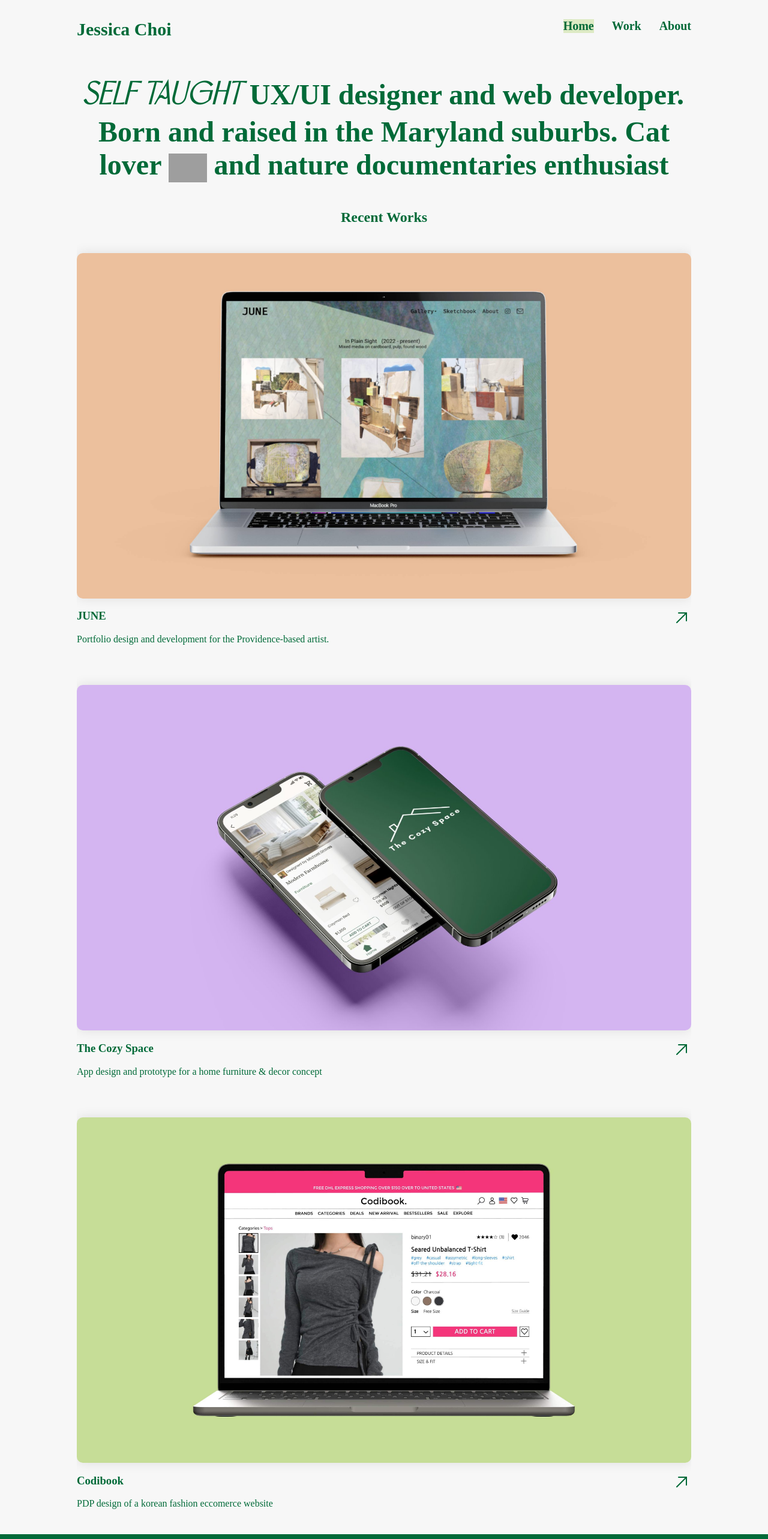
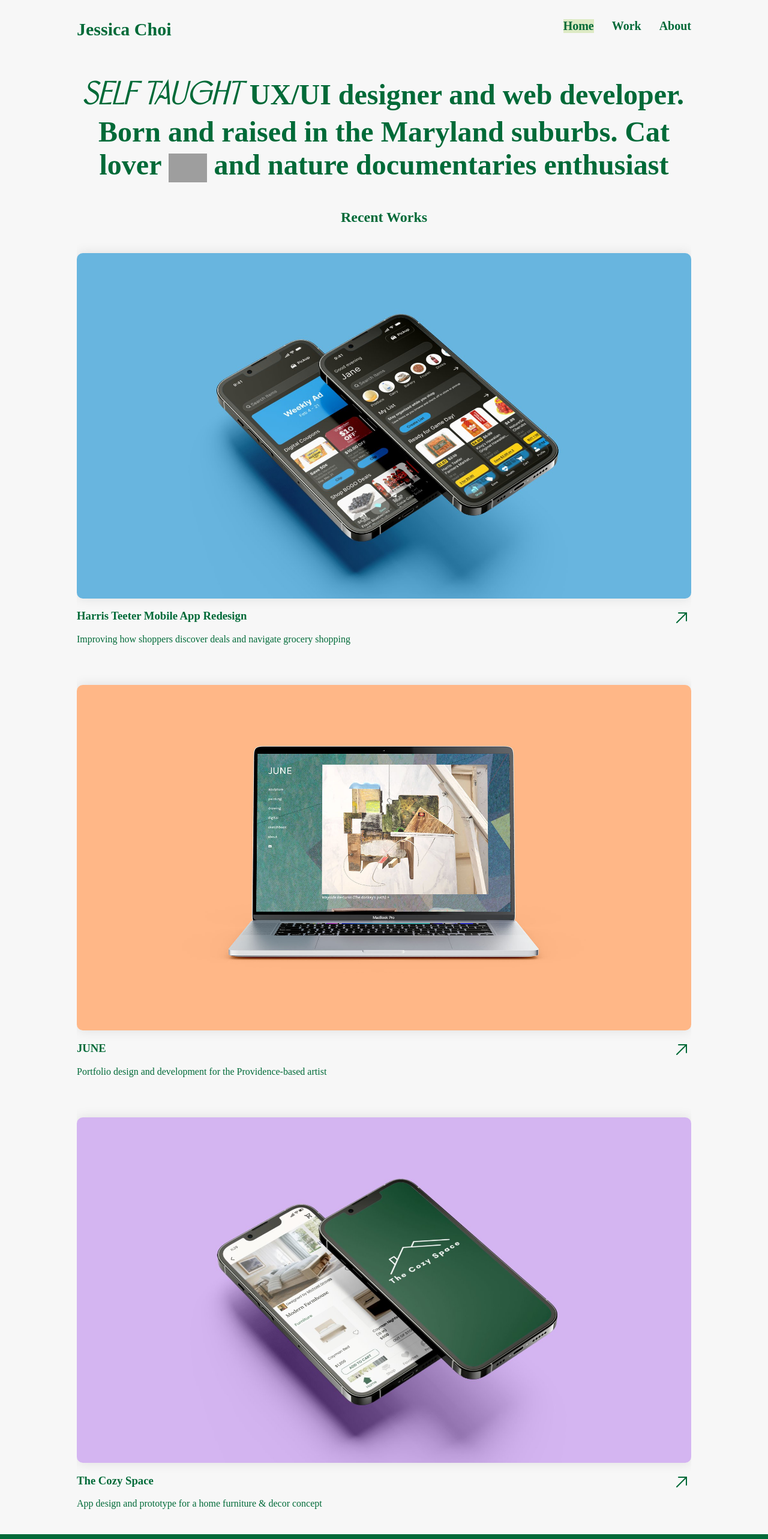
Before and after one commit to hey-youngaa/new-portfolio, a React (Create React App) app: page / in a window 1280 px wide. Shown: the top 2566 px of the page at 60% size. Built offline with nearby package versions, Linux system fonts and the light colour scheme; grey boxes are pictures that could not be loaded; a web font is replaced by a local one.

Commit message:
fixed harris teeter card

```diff
--- a/src/pages/home/Home.jsx
+++ b/src/pages/home/Home.jsx
@@ -1,10 +1,10 @@
 import React from 'react'
 import './home.css'
 import choco from '../../assets/images/choco.png'
-import june from '../../assets/images/juneWork.jpg'
+import june from '../../assets/images/juneWork.jpeg'
 import { Link } from 'react-router-dom'
 import homeCover from '../../assets/images/homeDecor.jpg'
-import codibook from '../../assets/images/codibook.jpg'
+import ht from '../../assets/images/ht.jpg'
 import arrow from '../../assets/images/arrow-up-right.svg'
 
 function Home() {
@@ -17,11 +17,25 @@ function Home() {
 
       <h2>Recent Works</h2>
       <div className="workSection">
+
+        <div className="block">
+          <img src={ht} alt=''  className='workCover'/>
+          <div className="workDetails">
+            <h3>Harris Teeter Mobile App Redesign</h3>
+            <p>Improving how shoppers discover deals and navigate grocery shopping</p>
+            <Link to={'/harris-teeter-redesign'} className='workLink'>
+              <div className="workLinkBox">
+                <img src={arrow} alt='link arrow' />
+                <div className="workLinkText">View Project</div>
+              </div>
+            </Link>
+          </div>
+        </div>
         <div className="block">
           <img src={june} alt="" className='workCover'/>
           <div className="workDetails">
             <h3>JUNE</h3>
-            <p>Portfolio design and development for the Providence-based artist.</p>
+            <p>Portfolio design and development for the Providence-based artist</p>
             <a href='https://elephantinthesnake.com/' rel='noreferrer' target='_blank' className='workLink'>
               <div className="workLinkBox">
                 <img src={arrow} alt='link arrow' />
@@ -45,20 +59,6 @@ function Home() {
           </div>
         </div>
 
-        <div className="block">
-          <img src={codibook} alt="" className='workCover'/>
-          <div className="workDetails">
-            <h3>Codibook</h3>
-            <p>PDP design of a korean fashion eccomerce website</p>
-            <Link to={'/codibook-PDP'} className='workLink'>
-              <div className="workLinkBox">
-                <img src={arrow} alt='link arrow' />
-                <div className="workLinkText">View Project</div>
-              </div>
-            </Link>
-          </div>
-        </div>
-
       </div>
     </div>
   )
```
